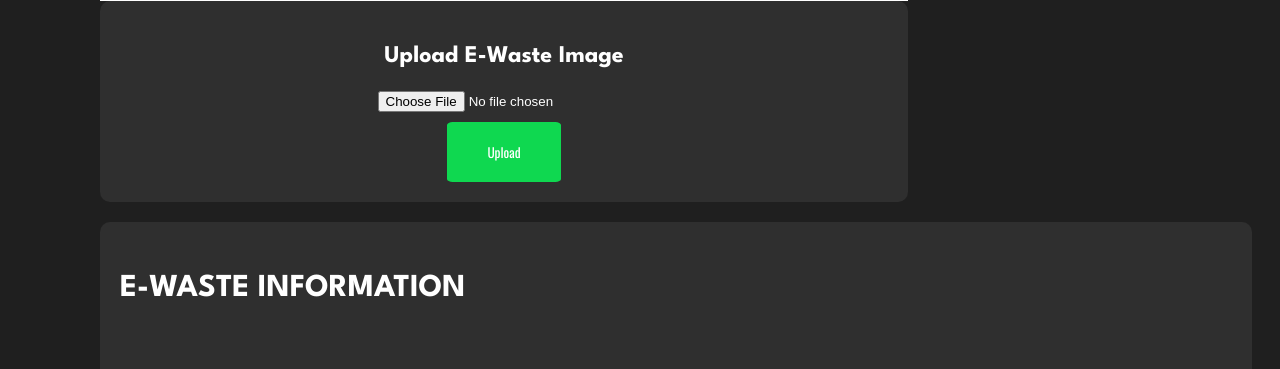
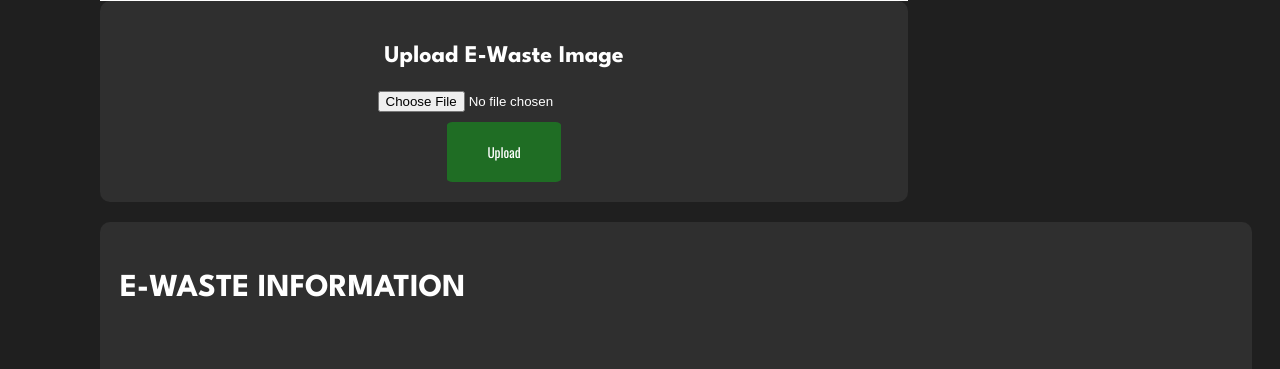
Before and after one commit to Ervzs/e-Xtract, a Flask app: page /extract in a window 1280 px wide, with the pointer over the restyled element. Shown: the part 649-1018 px from the top of the page. Run offline with Flask 3, Linux system fonts and the light colour scheme.

Commit message:
added hover on uploadbutt

```diff
--- a/static/styles.css
+++ b/static/styles.css
@@ -206,6 +206,9 @@ header {
     color: white;
 }
 
+#uploadButton:hover {
+    background-color: rgb(31, 109, 36);
+}
 
 
 .about-phae{
```
